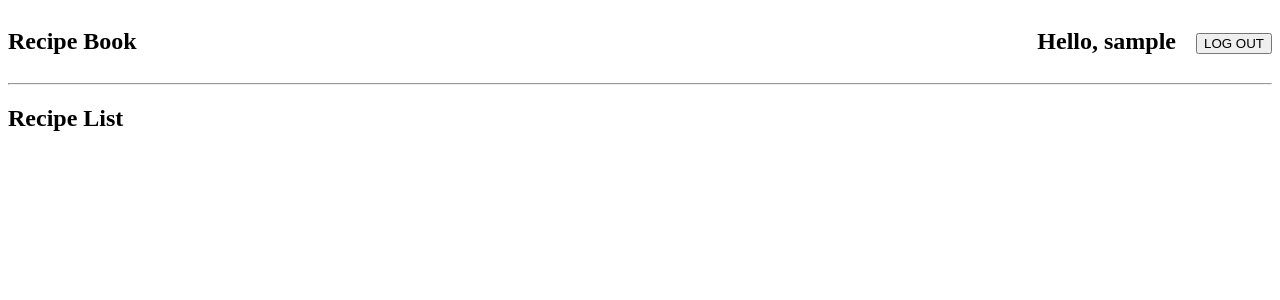
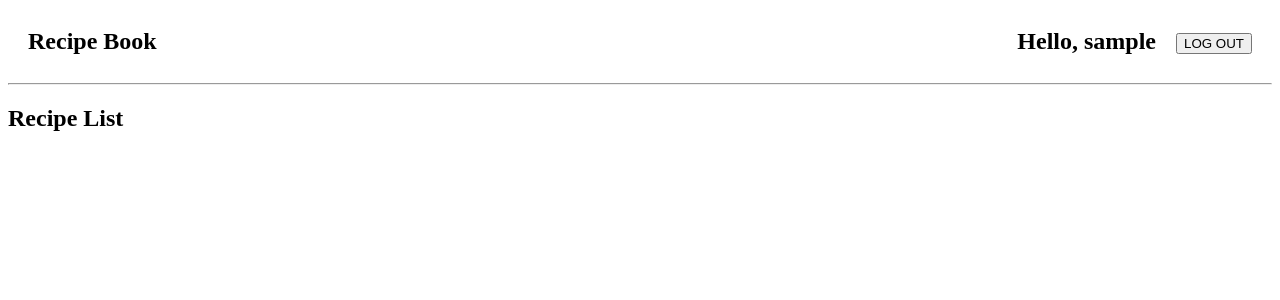
Before and after one commit to heartmethody13/recipebook-castanares-heartmethody, a Django app: page /recipes/list in a window 1280 px wide. Shown: the top 300 px of the page. Run offline with Django 5.2, Linux system fonts and the light colour scheme; the visitor is signed in with stand-in values (Sample User, id 1); data that the repository does not hold is empty.

Commit message:
Added some design to base.html

```diff
--- a/templates/base.html
+++ b/templates/base.html
@@ -6,19 +6,21 @@
 
 <body>
     {% if request.user.is_authenticated %}
-
     <header style = "display: flex;">
-        <h2 style = "margin-right: auto;"> Recipe Book </h2>
+        <h2 style = "margin-right: auto; margin-left: 20px;"> Recipe Book </h2>
         <h2> Hello, {{ request.user.username }} </h2>
         <form action = "{% url 'logout' %}" method = "POST">
                 {% csrf_token %}
-                <button type ="submit" style= "margin-left: 20px; margin-top: 25px;"> LOG OUT </button>
+                <button type ="submit" style= "margin-left: 20px; margin-top: 25px; margin-right: 20px;"> LOG OUT </button>
         </form>
     </header>
     <hr />
 
     {% else %}
-    <h2> <a href="{% url 'login' %}">Login</a> </h2>
+    <header style = "display: flex;">
+        <h2 style = "margin-right: auto; margin-left: 20px;"> Recipe Book </h2>
+        <h2 style= "margin-right: 20px;"> <a href="{% url 'login' %}">Login</a> </h2>
+    </header>
     {% endif %}
 
     {% if request.user.is_authenticated %}
```
